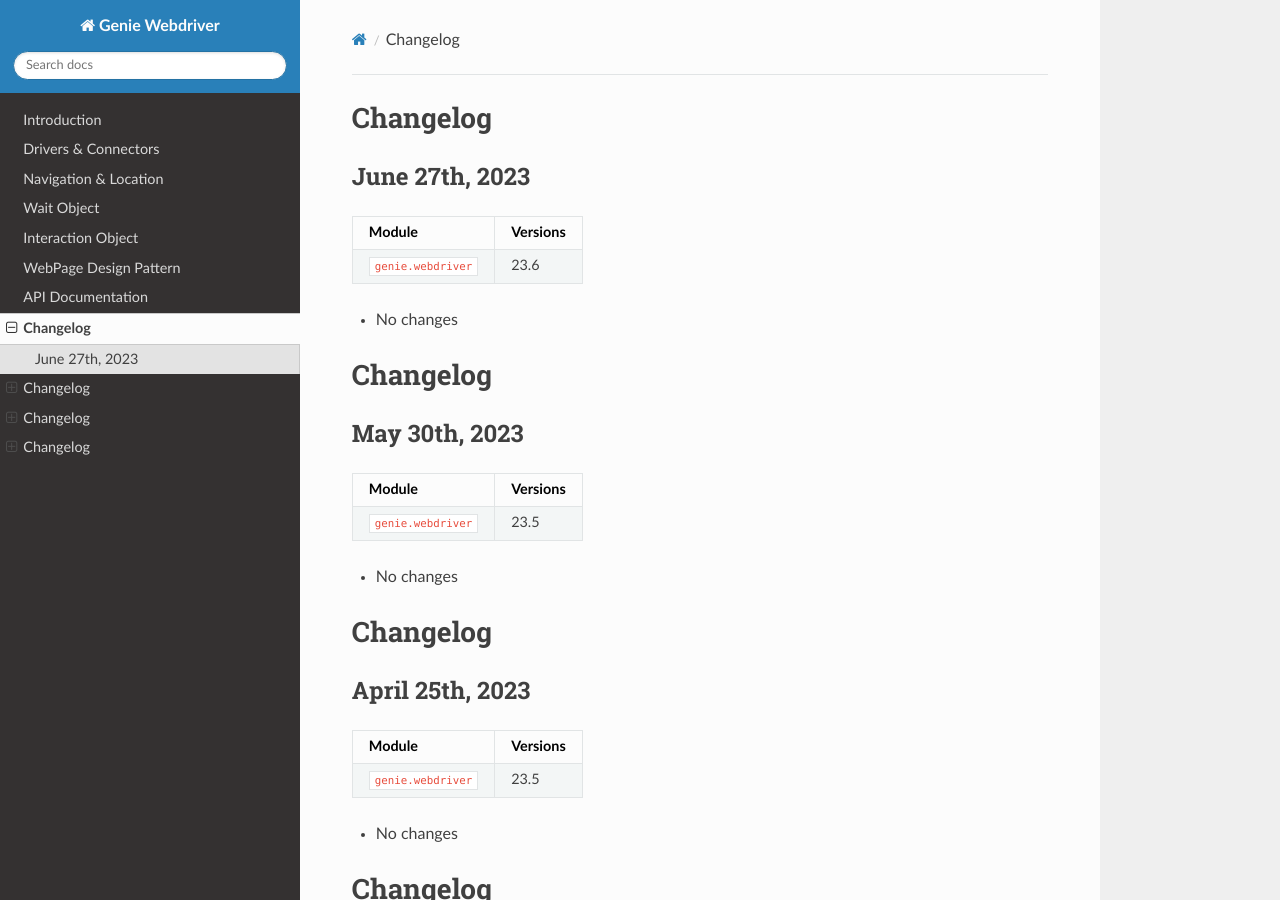
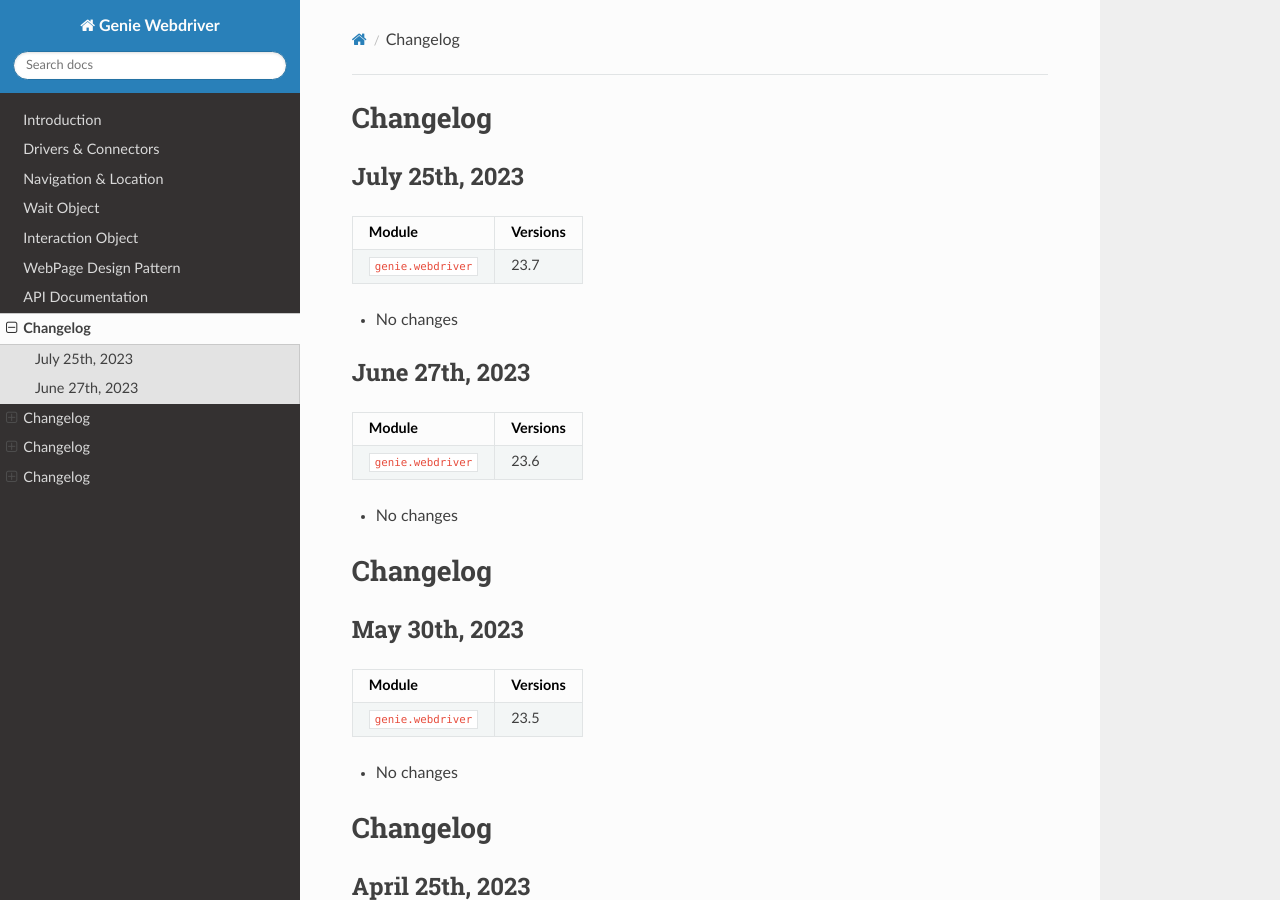
Before and after one commit to CiscoTestAutomation/geniewebdriver, a Sphinx documentation site: the page built from docs/changelog/index.rst, in a window 1280 px wide and 900 px high. Built offline with Sphinx 7.4.7 and the Read the Docs theme 2.0.0, drawn with Linux system fonts in a browser that asks for light colours.

Commit message:
Added changelogs

```diff
--- a/docs/changelog/index.rst
+++ b/docs/changelog/index.rst
@@ -1,5 +1,18 @@
 Changelog
 =========
+
+
+July 25th, 2023
+------------------
+
++-------------------------------+-------------------------------+
+| Module                        | Versions                      |
++===============================+===============================+
+| ``genie.webdriver``           | 23.7                          |
++-------------------------------+-------------------------------+
+
+- No changes
+
 
 June 27th, 2023
 ------------------
```
